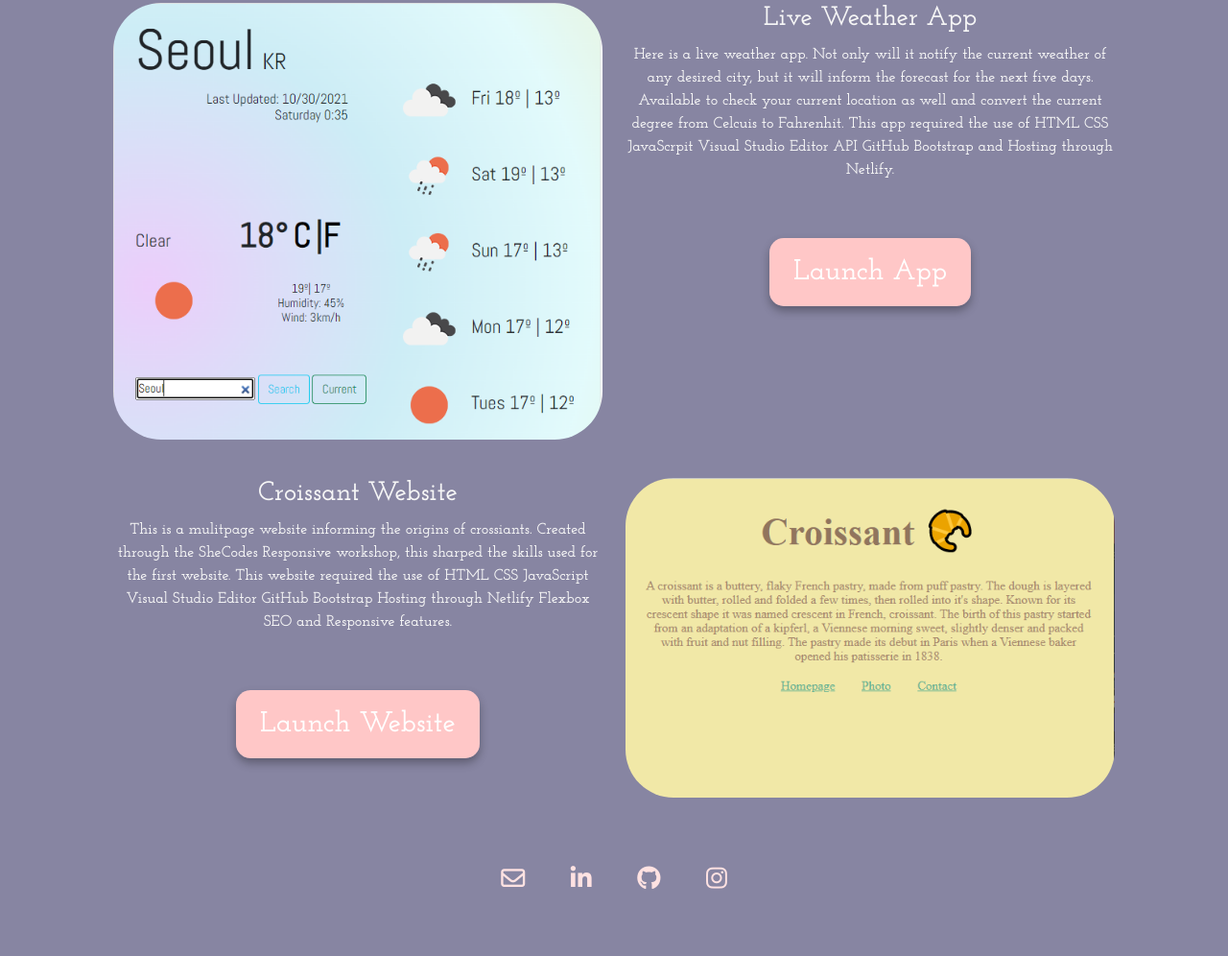
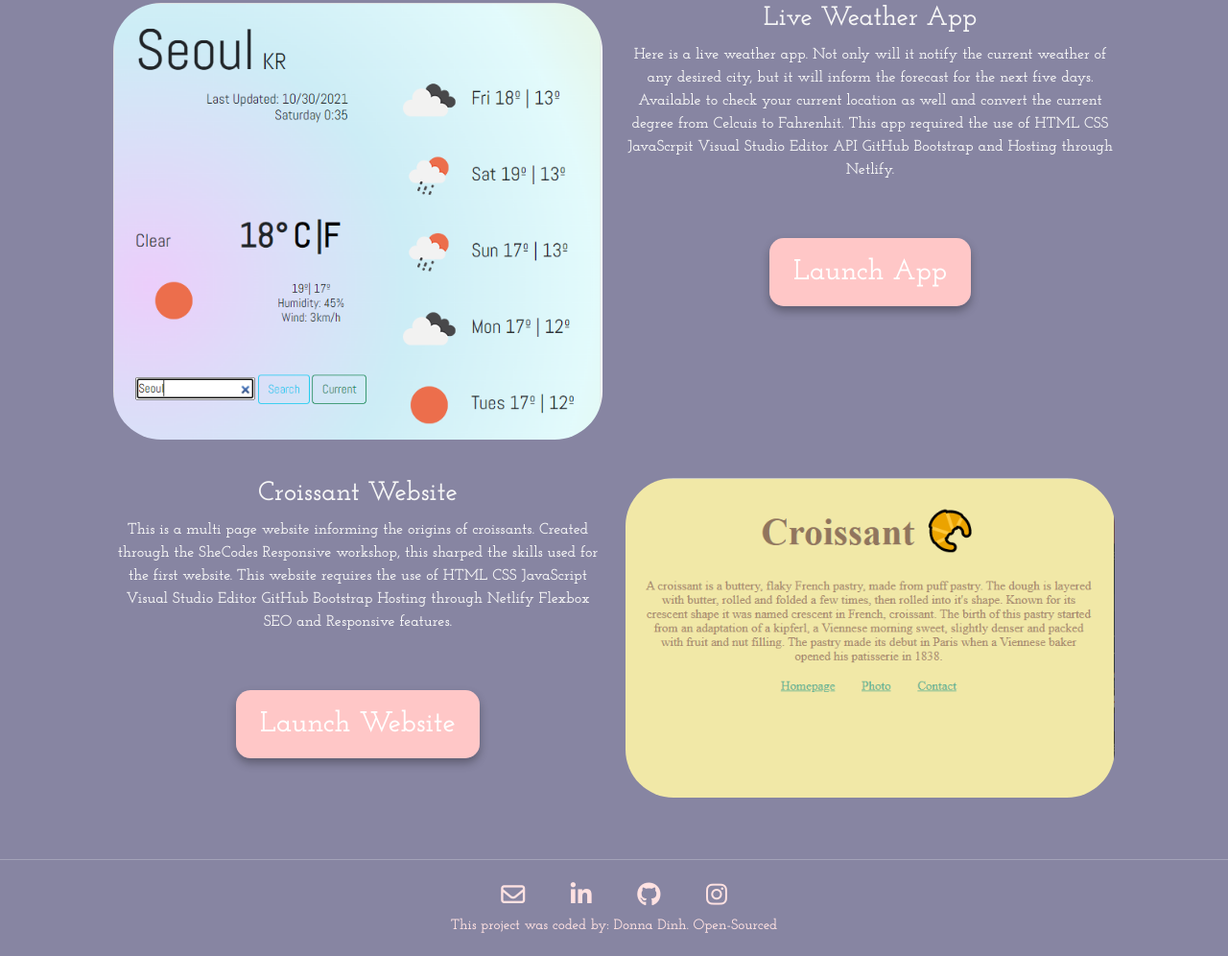
Before and after one commit to sailorbunni/webpage, a plain HTML site: page work.html in a window 1280 px wide. Shown: the part 628-1624 px from the top of the page at 96% size. Before the commit the page ends 1585 px from the top, so only its background shows below. Drawn offline with nearby package versions, Linux system fonts and the light colour scheme; a web font is replaced by a local one.

Commit message:
finishing touches

```diff
--- a/webStyle.css
+++ b/webStyle.css
@@ -107,10 +107,17 @@ h1 {
   margin: 20px;
   font-size: 25px;
 }
-.icon:hover {
-  color: var(--third-color)
+.icon:hover,
+.link:hover {
+  color: var(--third-color);
 }
+.outro,
+.link {
+  font-size: 15px;
+  text-decoration: none;
+  color: var(--secondary-color);
 }
+
 @media (max-width: 576px) {
   .profilePic,
   .certificate {
@@ -127,4 +134,8 @@ h1 {
   .contact-link {
     font-size: 20px;
   }
+  .headings {
+    font-size: 40px;
+    margin-left: 0px;
+  }
 }
--- a/work.html
+++ b/work.html
@@ -132,9 +132,9 @@
         <div class="col-md-6 thirdProject">
           <h3>Croissant Website</h3>
           <p>
-            This is a mulitpage website informing the origins of crossiants.
+            This is a multi page website informing the origins of croissants.
             Created through the SheCodes Responsive workshop, this sharped the
-            skills used for the first website. This website required the use of
+            skills used for the first website. This website requires the use of
             HTML CSS JavaScript Visual Studio Editor GitHub Bootstrap Hosting
             through Netlify Flexbox SEO and Responsive features.
           </p>
@@ -157,6 +157,7 @@
         </div>
       </div>
     </div>
+    <hr />
     <footer class="contact-icon">
       <a href="mailto:donnad_703@yahoo.com" class="icon"
         ><i class="far fa-envelope"></i
@@ -170,6 +171,13 @@
       <a href="https://www.instagram.com/sailor_bunni/" class="icon"
         ><i class="fab fa-instagram"></i
       ></a>
+      <br />
+      <p class="outro">
+        This project was coded by: Donna Dinh.
+        <a href="https://github.com/sailorbunni/webpage" class="link"
+          >Open-Sourced</a
+        >
+      </p>
     </footer>
   </body>
 </html>
```
Also changed, not shown: contact.html (+8 -0 lines), index.html (+3 -2 lines).
